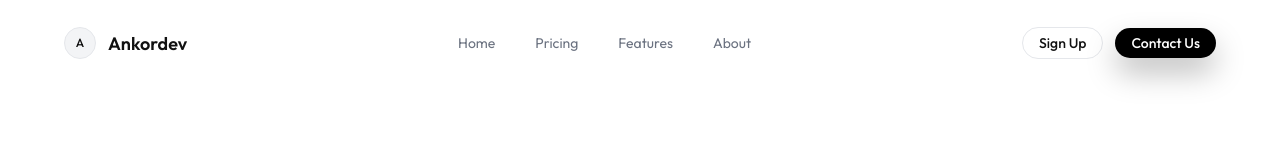
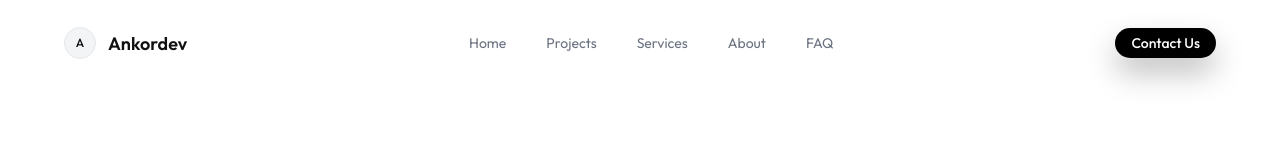
Before and after one commit to dreni07/AnkorDev, a React (Vite) app in the folder ankor-dev-landing-page/: page / in a window 1280 px wide. Shown: the top 147 px of the page. Built offline with nearby package versions, Linux system fonts and the light colour scheme.

Commit message:
navbari
nav

```diff
--- a/ankor-dev-landing-page/src/components/molecules/FAQItem/FAQItem.css
+++ b/ankor-dev-landing-page/src/components/molecules/FAQItem/FAQItem.css
@@ -43,28 +43,24 @@
 
 .faq-item__icon {
   flex-shrink: 0;
-  width: 1.75rem;
-  height: 1.75rem;
+  width: 2rem;
+  height: 2rem;
   display: flex;
   align-items: center;
   justify-content: center;
   background: #f3f4f6;
   border-radius: 50%;
   transition: transform 0.4s cubic-bezier(0.4, 0, 0.2, 1), background-color 0.4s cubic-bezier(0.4, 0, 0.2, 1);
-}
-
-.faq-item__plus-icon {
-  font-size: 0.875rem;
-  color: #6b7280;
-  transition: transform 0.4s cubic-bezier(0.4, 0, 0.2, 1), color 0.4s cubic-bezier(0.4, 0, 0.2, 1);
+  transform: rotate(0deg);
 }
 
 .faq-item__icon--rotated {
+  transform: rotate(180deg);
   background: #111111;
+  color: #ffffff;
 }
 
-.faq-item__icon--rotated .faq-item__plus-icon {
-  transform: rotate(45deg);
+.faq-item__icon--rotated .icon {
   color: #ffffff;
 }
 
--- a/ankor-dev-landing-page/src/components/molecules/FAQItem/FAQItem.tsx
+++ b/ankor-dev-landing-page/src/components/molecules/FAQItem/FAQItem.tsx
@@ -1,6 +1,6 @@
 import React from 'react';
 import { Text } from '../../atoms/Text';
-import { FaPlus } from 'react-icons/fa';
+import { Icon } from '../../atoms/Icon';
 import './FAQItem.css';
 
 export interface FAQItemProps {
@@ -28,7 +28,7 @@ export const FAQItem: React.FC<FAQItemProps> = ({
           {question}
         </Text>
         <div className={`faq-item__icon ${isOpen ? 'faq-item__icon--rotated' : ''}`}>
-          <FaPlus className="faq-item__plus-icon" />
+          <Icon name="chevron-down" size={20} />
         </div>
       </button>
       <div className="faq-item__content">
--- a/ankor-dev-landing-page/src/components/organisms/Navbar/Navbar.tsx
+++ b/ankor-dev-landing-page/src/components/organisms/Navbar/Navbar.tsx
@@ -46,9 +46,6 @@ export const Navbar: React.FC = () => {
               </div>
             </div>
             <div className="navbar__buttons">
-              <Button href={navbarButtons.signUp.href} variant="secondary" size="sm">
-                {navbarButtons.signUp.label}
-              </Button>
               <Button href={navbarButtons.contact.href} variant="primary" size="sm">
                 {navbarButtons.contact.label}
               </Button>
@@ -64,9 +61,6 @@ export const Navbar: React.FC = () => {
                 ))}
               </div>
               <div className="navbar__buttons">
-              <Button href={navbarButtons.signUp.href} variant="secondary" size="sm">
-                {navbarButtons.signUp.label}
-              </Button>
                 <Button href={navbarButtons.contact.href} variant="primary" size="sm">
                   {navbarButtons.contact.label}
                 </Button>
--- /dev/null
+++ b/ankor-dev-landing-page/src/components/organisms/ServicesSection/index.ts
@@ -0,0 +1 @@
+export { ServicesSection } from './ServicesSection';
--- a/ankor-dev-landing-page/src/config/navigation.config.ts
+++ b/ankor-dev-landing-page/src/config/navigation.config.ts
@@ -7,9 +7,10 @@ export interface NavItem {
 
 export const navigationConfig: NavItem[] = [
   { id: 'home', label: 'Home', href: '#home', active: true },
-  { id: 'pricing', label: 'Pricing', href: '#pricing' },
-  { id: 'features', label: 'Features', href: '#features' },
+  { id: 'projects', label: 'Projects', href: '#projects' },
+  { id: 'services', label: 'Services', href: '#services' },
   { id: 'about', label: 'About', href: '#about' },
+  { id: 'faq', label: 'FAQ', href: '#faq' },
 ];
 
 export const navbarButtons = {
--- a/ankor-dev-landing-page/src/pages/Home/Home.tsx
+++ b/ankor-dev-landing-page/src/pages/Home/Home.tsx
@@ -4,6 +4,7 @@ import { HeroSection } from '../../components/organisms/HeroSection';
 import { FeaturePreviewSection } from '../../components/organisms/FeaturePreviewSection';
 import { AboutSection } from '../../components/organisms/AboutSection';
 import { FAQSection } from '../../components/organisms/FAQSection';
+import { ServicesSection } from '../../components/organisms/ServicesSection';
 import './Home.css';
 
 export const Home: React.FC = () => {
@@ -12,6 +13,7 @@ export const Home: React.FC = () => {
       <div className="home__main-content">
         <HeroSection />
         <FeaturePreviewSection />
+        <ServicesSection />
         <AboutSection />
         <FAQSection />
       </div>
```
Lines whose indentation alone changed are shown as unchanged.
